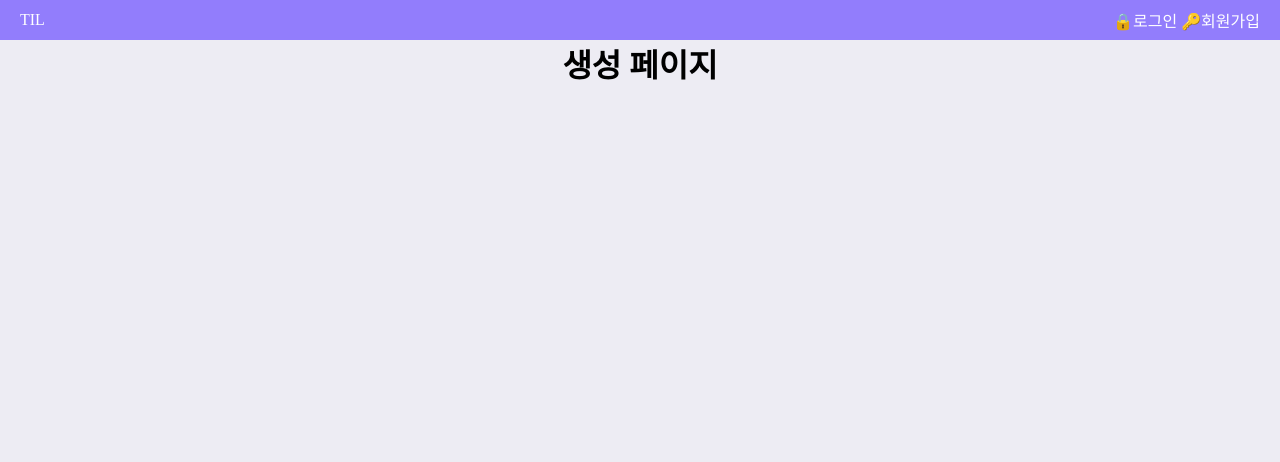
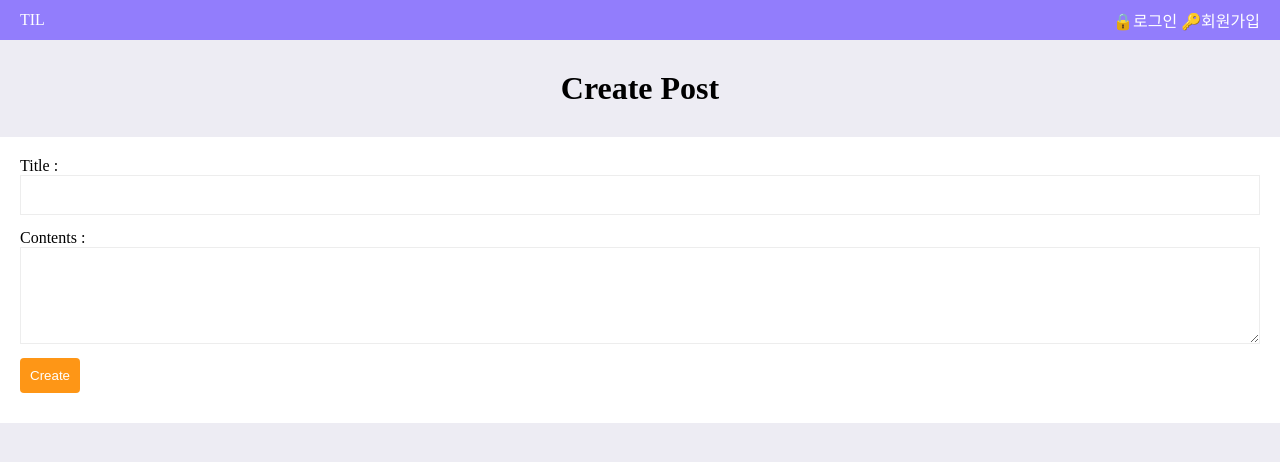
Before and after one commit to EunjiKU/Infrean-Vue4-2, a Vue app: page /add in a window 1280 px wide. Shown: the top 462 px of the page. Built offline with nearby package versions, Linux system fonts and the light colour scheme.

Commit message:
중간정리까지함git add .git add .git add .git add .git add .git add .git add .git add .git add .git add .git add .git add .git add .git add .git add .git add .git add .git add .git add .git add .git add .git add .

```diff
--- a/src/App.vue
+++ b/src/App.vue
@@ -18,4 +18,7 @@ export default {
   * {margin: 0; padding: 0; margin: 0; box-sizing: border-box; text-align: center;}
   ul, li {list-style: none;}
   body {background: #edecf3;}
+  h1 {margin: 30px 0;}
+  form div input {height: 40px;padding: 10px; text-align: left; border: 1px solid #ededed;}
+  form div textarea {padding: 10px; text-align: left;border: 1px solid #ededed;}
 </style>
--- a/src/api/index.js
+++ b/src/api/index.js
@@ -29,8 +29,13 @@ function fetchPosts() {
   return instance.get("posts")
 }
 
+// 학습 노트 데이터를 생성하는 API
+function createPost(postData) {
+  return instance.post('posts', postData)
+}
+
 // function fetchPosts() {
 //   return instance.get("posts")
 // }
 
-export { registerUser, loginUser, fetchPosts };
+export { registerUser, loginUser, fetchPosts, createPost };
--- /dev/null
+++ b/src/components/posts/PostAddForm.vue
@@ -0,0 +1,64 @@
+<template>
+  <div>
+    <h1>Create Post</h1>
+    <div class="create_form">
+      <form v-on:submit.prevent="submitForm">
+        <div>
+          <label for="title">Title :</label>
+          <input id="title" type="text" v-model="title">
+        </div>
+        <div>
+          <label for="contents">Contents :</label>
+          <textarea id="contents" rows="5" v-model="contents"></textarea>
+          <p class="error" v-if="!isContentValid">Contents length must be less than 10</p>
+        </div>
+        <button type="submit" :disabled="!isContentValid">Create</button>
+      </form>
+      <p class="error">{{ logMessage }}</p>
+    </div>
+  </div>
+</template>
+
+<script>
+import { createPost } from '@/api/index'
+
+export default {
+  data() {
+    return {
+      title: "",
+      contents: "",
+      logMessage: ""
+    }
+  },
+  computed: {
+    isContentValid() {
+      return this.contents.length <= 10;
+    }
+  },
+  methods: {
+    async submitForm() {
+      try {
+        const response = await createPost({
+          title: this.title,
+          contents: this.contents
+        })
+        this.$router.push('/main')
+        console.log(response);
+      } catch (error) {
+        console.log(error.response.data.message);
+        this.logMessage = error.response.data.message;
+      }
+    }
+  }
+}
+</script>
+
+<style>
+  .create_form {margin-top: 20px; padding: 20px; background-color: #fff;}
+  .create_form form {text-align: left;}
+  .create_form form div {display: flex; flex-direction: column; margin-bottom: 14px;}
+  .create_form form div label {text-align: left;}
+  .create_form form button {padding: 10px; color: #fff; border: none; border-radius: 4px; background-color: #fe9616; cursor: pointer;}
+  .create_form form button:disabled {background-color: #999; cursor: default;}
+  .create_form .error {margin-top: 10px; color: red;}
+</style>
--- a/src/views/MainPage.vue
+++ b/src/views/MainPage.vue
@@ -51,9 +51,9 @@ export default {
 }
 </script>
 
-<style scoped>
-  .item_list {margin: 20px; display: flex;}
-  .item_list .item {position: relative; flex: 1 1 auto; min-width: calc(50% - 10px); min-height: 200px; padding: 20px; background: #fff;}
+<style>
+  .item_list {margin: 20px; display: flex; flex-wrap: wrap;}
+  .item_list .item {position: relative; flex: 1 1 auto; min-width: calc(50% - 10px); min-height: 200px; padding: 20px; margin-bottom: 20px; background: #fff;}
   .item_list .item:nth-child(2n) {margin-left: 20px;}
   .item_list .item .item_tit {margin-bottom: 10px; font-size: 20px; font-weight: 600;}
   .item_list .item .item_cont {text-align: left;}
--- a/src/views/PostAddPage.vue
+++ b/src/views/PostAddPage.vue
@@ -1,15 +1,18 @@
 <template>
   <div>
-    <h1>생성 페이지</h1>
+    <PostAddForm></PostAddForm>
   </div>
 </template>
 
 <script>
+import PostAddForm from '@/components/posts/PostAddForm.vue'
+
 export default {
-
+  components: {
+    PostAddForm,
+  }
 }
 </script>
 
 <style>
-
 </style>
```
